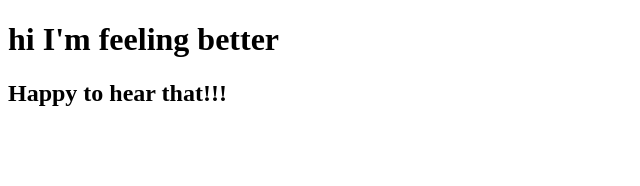
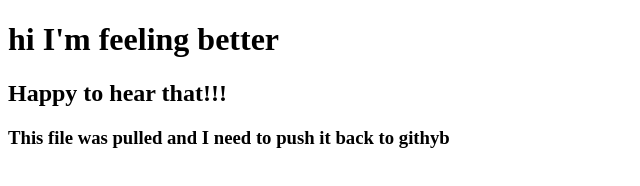
Before and after one commit to scruztaehs/frenyeli, a plain HTML site: page index.html in a window 1280 px wide. Shown: the whole page, without its empty margins (0-640 px from the left). Drawn offline with Linux system fonts and the light colour scheme.

Commit message:
Push/Pull example

```diff
--- a/index.html
+++ b/index.html
@@ -7,5 +7,6 @@
   <body>
     <h1>hi I'm feeling better </h1>
     <h2>Happy to hear that!!!</h2>
+    <h3>This file was pulled and I need to push it back to githyb</h3>
   </body>
 </html>
```
